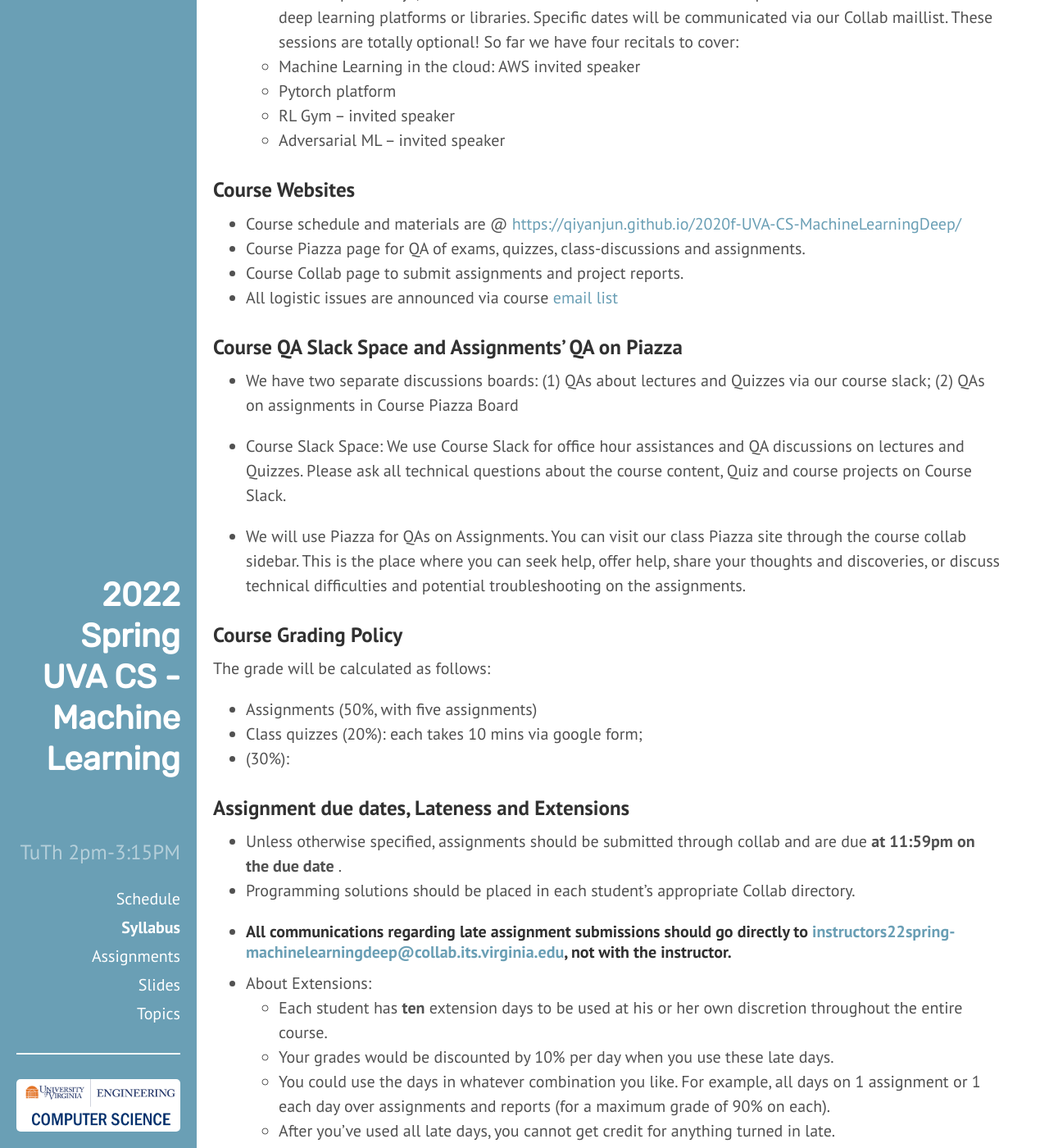
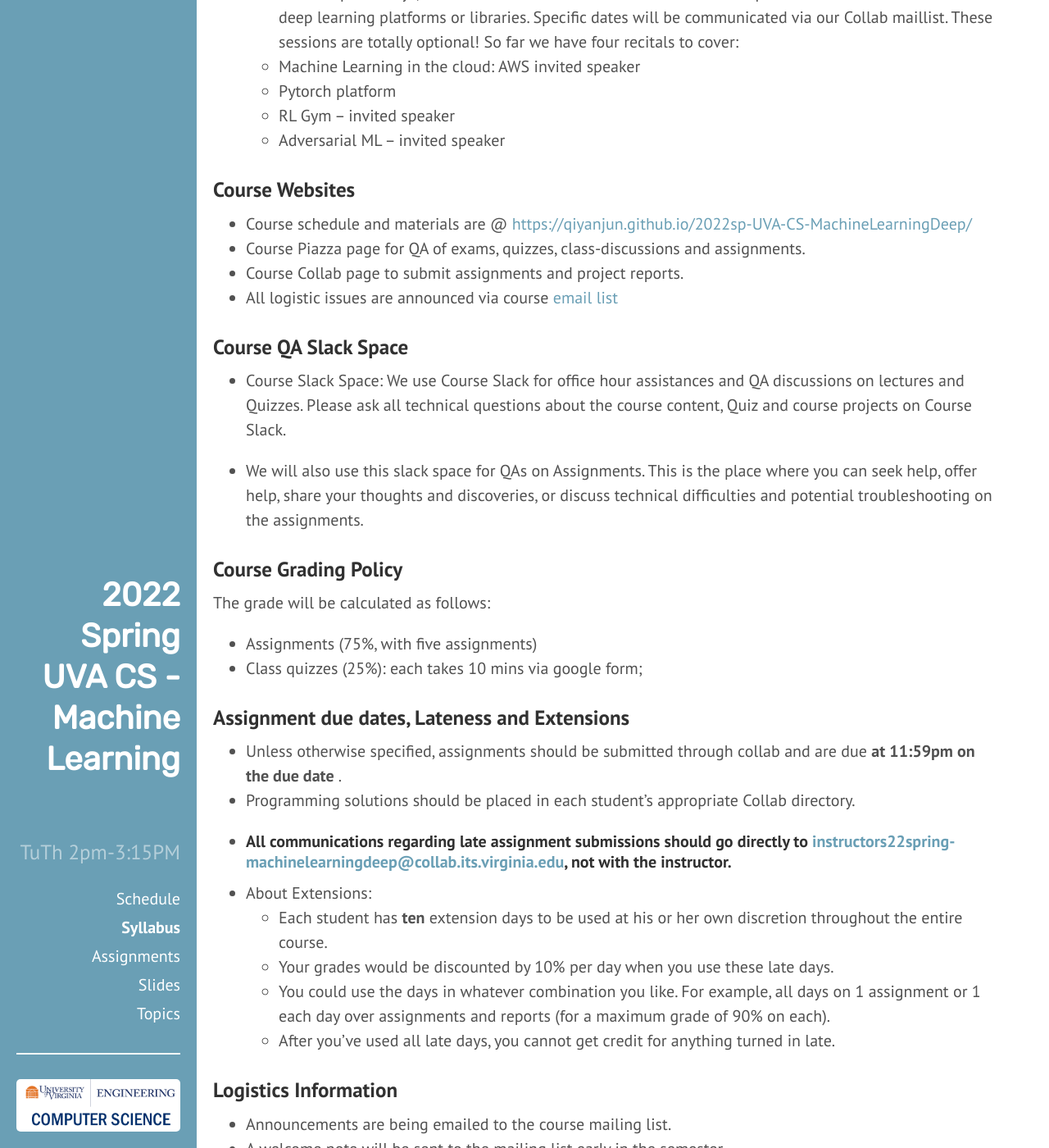
Before and after one commit to qiyanjun/2022sp-UVA-CS-MachineLearningDeep, a Jekyll site: the page built from About.md, in a window 1280 px wide and 1400 px high, scrolled down 2878 px. Shown: the whole window at 82% size. Built offline with Jekyll 4.4.1, drawn with Linux system fonts in a browser that asks for light colours; some of the changed text lies outside the part shown.

Commit message:
Update About.md

```diff
--- a/About.md
+++ b/About.md
@@ -43,8 +43,8 @@ desc: "Information for 2022 Spring  UVa CS Machine Learning, Math Foundations an
 
 + If you are unsure of your math background, please check out the following two review lectures I made:
 
-  - [Basic prerequisite on Algebra and Calculus](https://qiyanjun.github.io/2020f-UVA-CS-MachineLearningDeep//contents/S0-L01-Basics/)
-  - [Basic prerequisite on probability](https://qiyanjun.github.io/2020f-UVA-CS-MachineLearningDeep//contents/S0-L02-prob/)
+  - [Basic prerequisite on Algebra and Calculus](https://qiyanjun.github.io/2022sp-UVA-CS-MachineLearningDeep//contents/S0-L01-Basics/)
+  - [Basic prerequisite on probability](https://qiyanjun.github.io/2022sp-UVA-CS-MachineLearningDeep//contents/S0-L02-prob/)
 
   -  If you are comfortable with the contents in above lectures, you will be fine for our class.
 
@@ -98,26 +99,25 @@ desc: "Information for 2022 Spring  UVa CS Machine Learning, Math Foundations an
 
 ### Course Websites
 
-+ Course schedule and materials are  @ [https://qiyanjun.github.io/2020f-UVA-CS-MachineLearningDeep/](https://qiyanjun.github.io/2020f-UVA-CS-MachineLearningDeep/)
++ Course schedule and materials are  @ [https://qiyanjun.github.io/2022sp-UVA-CS-MachineLearningDeep/](https://qiyanjun.github.io/2022sp-UVA-CS-MachineLearningDeep/)
 + Course Piazza page for QA of exams, quizzes, class-discussions and assignments.
 + Course Collab page to submit  assignments and project reports.
-+ All logistic issues are announced via course [email list](mailto:20f-cs-4774-002-machine-learning@collab.its.virginia.edu)
++ All logistic issues are announced via course [email list](mailto:machine-learning22sp-cs-4774-001@collab.its.virginia.edu)
 
 
-### Course QA Slack Space and Assignments' QA on Piazza
+### Course QA Slack Space
 
-+ We have two separate discussions boards: (1) QAs about lectures and Quizzes via our course slack; (2) QAs on assignments in Course Piazza Board
 
 + Course Slack Space: We use Course Slack for office hour assistances and QA discussions on lectures and Quizzes.  Please ask all technical questions about the course content, Quiz and course projects on Course Slack.
 
-+ We will use Piazza for QAs on Assignments. You can visit our class Piazza site through the course collab sidebar. This is the place where you can seek help, offer help, share your thoughts and discoveries, or discuss technical difficulties and potential troubleshooting on the assignments.
++ We will also use this slack space for QAs on Assignments.  This is the place where you can seek help, offer help, share your thoughts and discoveries, or discuss technical difficulties and potential troubleshooting on the assignments.
 
 
 ### Course Grading Policy
   The grade will be calculated as follows:
-+ Assignments (50%, with five assignments)
-+ Class quizzes (20%): each takes 10 mins via google form;
-+   (30%):
++ Assignments (75%, with five assignments)
++ Class quizzes (25%): each takes 10 mins via google form;
+
 
 
 ### Assignment due dates, Lateness and Extensions
@@ -127,7 +127,7 @@ at 11:59pm on the due date </b>.
 + Programming solutions should be placed in each student's appropriate
  Collab  directory.
 
-+ #### All communications regarding late assignment submissions should go directly to [instructors22spring-machinelearningdeep@collab.its.virginia.edu](mailto:instructors-20f-cs-6316@collab.its.virginia.edu), not with the instructor.
++ #### All communications regarding late assignment submissions should go directly to [instructors22spring-machinelearningdeep@collab.its.virginia.edu](mailto:instructors-22sp-cs-6316@collab.its.virginia.edu), not with the instructor.
 
 + About Extensions:
   + Each student has <b>ten</b> extension days to be used at his or
```
Also changed, not shown: other parts of About.md (+4 -3 lines).
